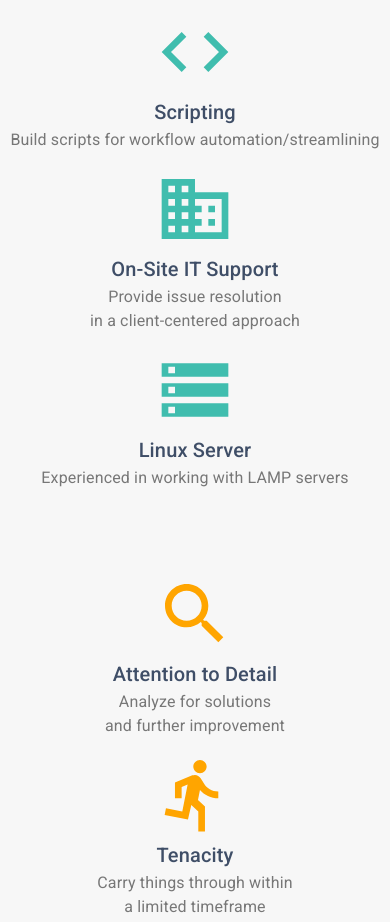
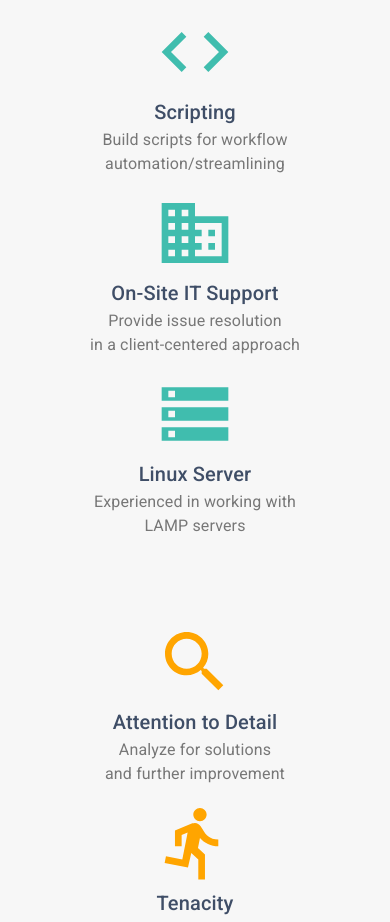
Before and after one commit to Kmzbch/Portfolio, a React (Create React App) app: page / in a window 390 px wide. Shown: the part 2720-3642 px from the top of the page. Built offline with nearby package versions, Linux system fonts and the light colour scheme.

Commit message:
AboutSkills linebreak fixed

```diff
--- a/src/components/about/AboutSkills.js
+++ b/src/components/about/AboutSkills.js
@@ -35,9 +35,8 @@ export default class AboutSkills extends Component {
 					<Grid className="skill-item specialties" item xs={12} sm={6} md={3}>
 						<CodeOutlined className="specialty-icon" />
 						<Typography variant="h6">Scripting</Typography>
-						<Typography className="skill-description">
-							Build scripts for workflow automation/streamlining
-						</Typography>
+						<Typography className="skill-description">Build scripts for workflow</Typography>
+						<Typography className="skill-description">automation/streamlining</Typography>
 					</Grid>
 					<Grid className="skill-item specialties" item xs={12} sm={6} md={3}>
 						<BusinessOutlined className="specialty-icon" />
@@ -48,7 +47,8 @@ export default class AboutSkills extends Component {
 					<Grid className="skill-item specialties" item xs={12} sm={6} md={3}>
 						<StorageOutlined className="specialty-icon" />
 						<Typography variant="h6">Linux Server</Typography>
-						<Typography className="skill-description">Experienced in working with LAMP servers</Typography>
+						<Typography className="skill-description">Experienced in working with</Typography>
+						<Typography className="skill-description">LAMP servers</Typography>
 					</Grid>
 				</Grid>
 				<Grid
--- a/src/components/contact/Contact.scss
+++ b/src/components/contact/Contact.scss
@@ -110,6 +110,11 @@
 			display: block;
 		}
 
+		.contact-icon {
+			font-size: 2.6em;
+			color: $icon;
+		}
+
 		.contact-form {
 			width: 80vw;
 			margin-top: 2rem;
@@ -127,14 +132,14 @@
 			color: $neutral;
 			font-family: "Raleway";
 			font-Weight: 'bold !important';
-			font-size: 1em;
-			margin-left: 5px;
+			font-size: 1.1em;
+			margin-left: 0;
 			margin-right: 0;
 			transition: 0.2s;
 		}
 
 		.contact-icon {
-			font-size: 30px;
+			font-size: 2.2em;
 			color: $icon;
 		}
 	}
--- a/src/components/contact/ContactItems.js
+++ b/src/components/contact/ContactItems.js
@@ -11,7 +11,7 @@ const ContactItems = [
 		})()
 	},
 	{
-		link: 'https://www.linkedin.com/in/kmzbch/',
+		link: 'https://www.linkedin.com/in/kmzbch',
 		icon: (() => {
 			return <LinkedInIcon className="contact-icon" />;
 		})()
```
